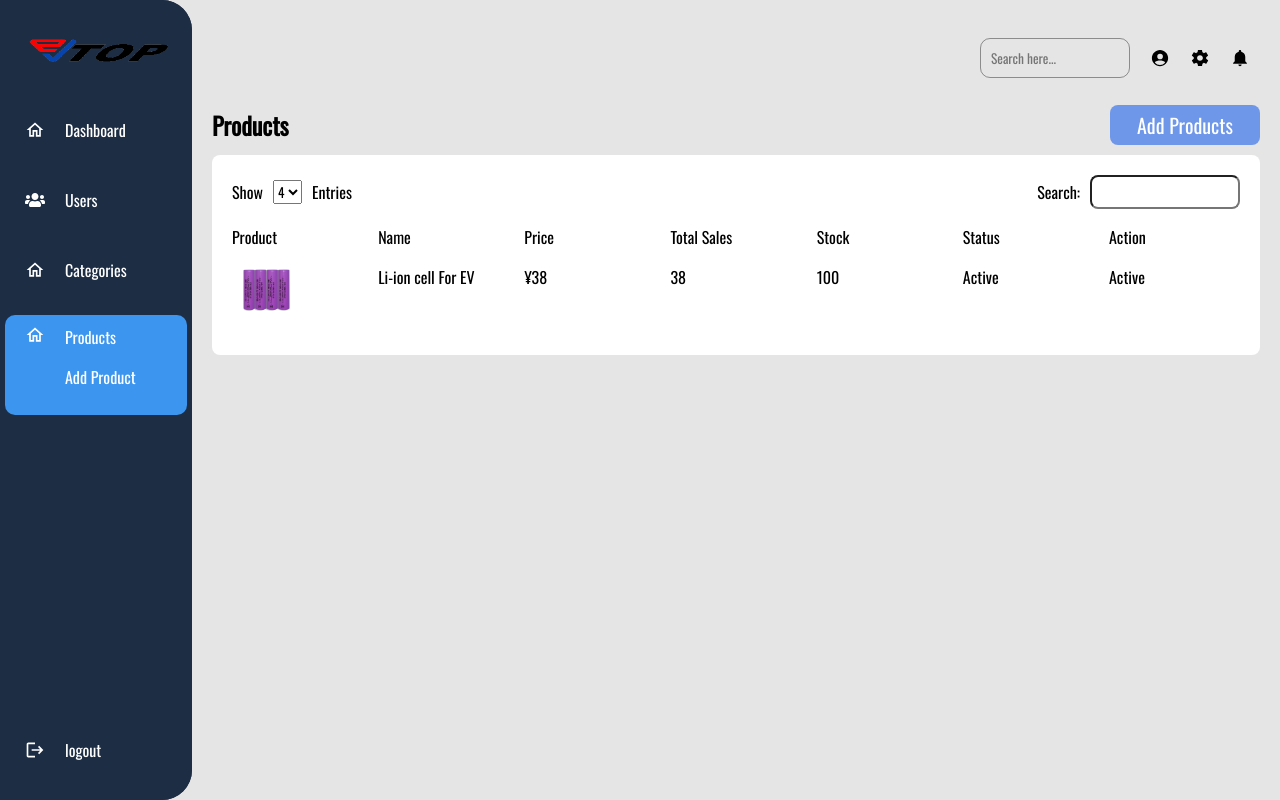
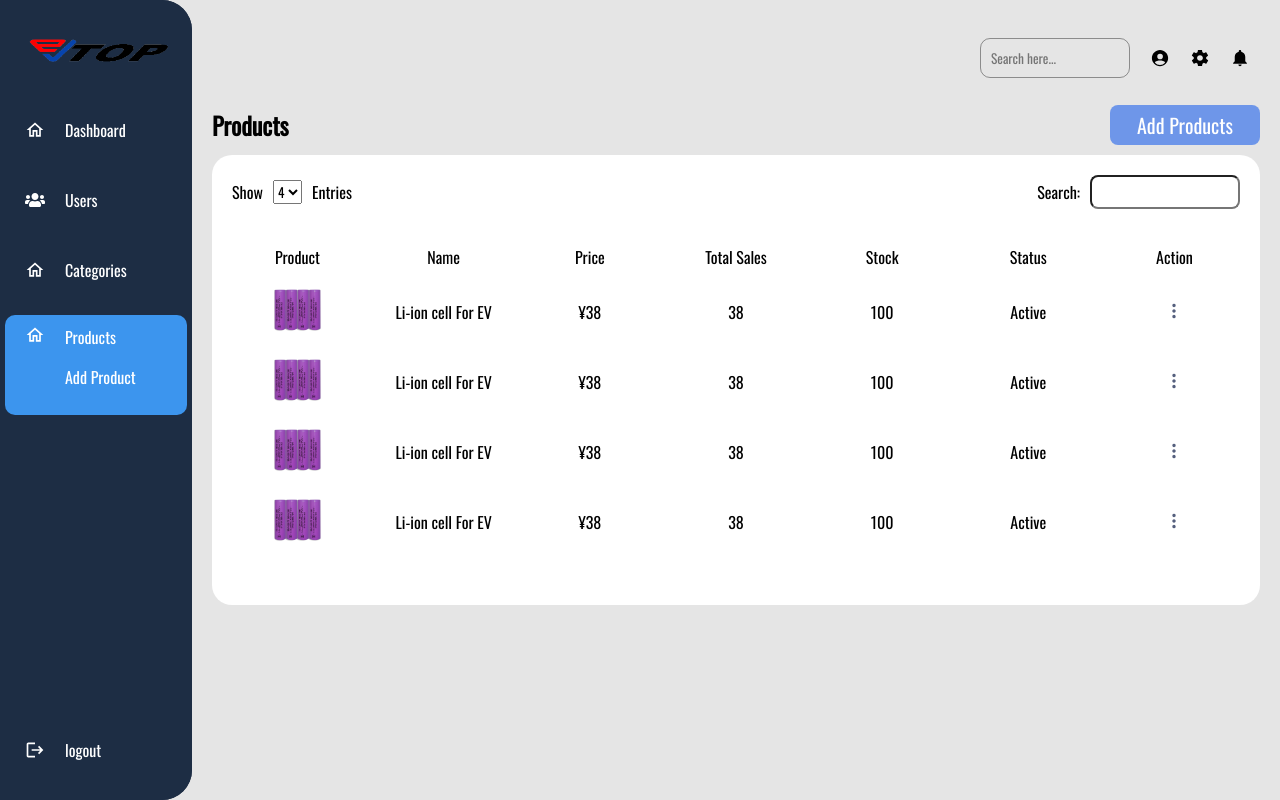
Before and after one commit to mbragi/Jelly-frontend, a React (Create React App) app: page /#/admin/products in a window 1280 px wide. Built offline with nearby package versions, Linux system fonts and the light colour scheme.

Commit message:
chore: added the admin Products css

```diff
--- a/src/pages/adminProducts/AdminProducts.css
+++ b/src/pages/adminProducts/AdminProducts.css
@@ -11,8 +11,9 @@
 
 .show-product{
     background-color: #ffffff;
-    border-radius: 8px;
+    border-radius: 20px;
     padding: 20px 20px;
+
 }
 .show-product p{
     margin: 0;
@@ -36,16 +37,30 @@
     border-radius: 8px;
     padding: 5px;
 }
+.show-product-section{
+    padding: 20px 0;
+}
 .show-product-items{
     list-style: none;
     display: flex;
     justify-content: space-between;
     padding: 0;
+    align-items: center;
 }
 .item-product{
     width: 13%;
+    text-align: center;
 }
 
-.item-product img{
+.item-imge img{
     width: 70px;
 }
+
+@media screen and (max-width:800px) {
+
+    .show-product{
+        width: 750px;
+        background-color: aquamarine;
+        overflow-x: auto;
+    }
+}
--- a/src/pages/adminProducts/AdminProducts.jsx
+++ b/src/pages/adminProducts/AdminProducts.jsx
@@ -3,6 +3,7 @@ import './AdminProducts.css'
 import AdminFrame from '../../components/adminFrame/AdminFrame'
 import Button from '../../components/button/Button'
 import ProImg from '../../assets/2600mah 1.jpg'
+import Dot from '../../assets/images/3dotvector.png'
 function AdminProducts() {
   return (
     <AdminFrame currentPage={'products'}>
@@ -41,7 +42,7 @@ function AdminProducts() {
                         <li className='item-product'>Action</li>
                     </ul>
                     <ul className='show-product-items'>
-                    <li className='item-product'>
+                        <li className='item-product item-imge'>
                             <img src={ProImg} alt="product-img"/>
                         </li>
                         <li className='item-product'>Li-ion cell For EV</li>
@@ -49,7 +50,48 @@ function AdminProducts() {
                         <li className='item-product'>38</li>
                         <li className='item-product'>100</li>
                         <li className='item-product'>Active</li>
+                        <li className='item-product'>
+                            <img src={Dot} alt="3 dot vector" />
+                        </li>
+                    </ul>
+                    <ul className='show-product-items'>
+                        <li className='item-product item-imge'>
+                            <img src={ProImg} alt="product-img"/>
+                        </li>
+                        <li className='item-product'>Li-ion cell For EV</li>
+                        <li className='item-product'>¥38</li>
+                        <li className='item-product'>38</li>
+                        <li className='item-product'>100</li>
                         <li className='item-product'>Active</li>
+                        <li className='item-product'>
+                            <img src={Dot} alt="3 dot vector" />
+                        </li>
+                    </ul>
+                    <ul className='show-product-items'>
+                        <li className='item-product item-imge'>
+                            <img src={ProImg} alt="product-img"/>
+                        </li>
+                        <li className='item-product'>Li-ion cell For EV</li>
+                        <li className='item-product'>¥38</li>
+                        <li className='item-product'>38</li>
+                        <li className='item-product'>100</li>
+                        <li className='item-product'>Active</li>
+                        <li className='item-product'>
+                            <img src={Dot} alt="3 dot vector" />
+                        </li>
+                    </ul>
+                    <ul className='show-product-items'>
+                        <li className='item-product item-imge'>
+                            <img src={ProImg} alt="product-img"/>
+                        </li>
+                        <li className='item-product'>Li-ion cell For EV</li>
+                        <li className='item-product'>¥38</li>
+                        <li className='item-product'>38</li>
+                        <li className='item-product'>100</li>
+                        <li className='item-product'>Active</li>
+                        <li className='item-product'>
+                            <img src={Dot} alt="3 dot vector" />
+                        </li>
                     </ul>
                 </section>
            </section>
```
Lines whose indentation alone changed are shown as unchanged.
